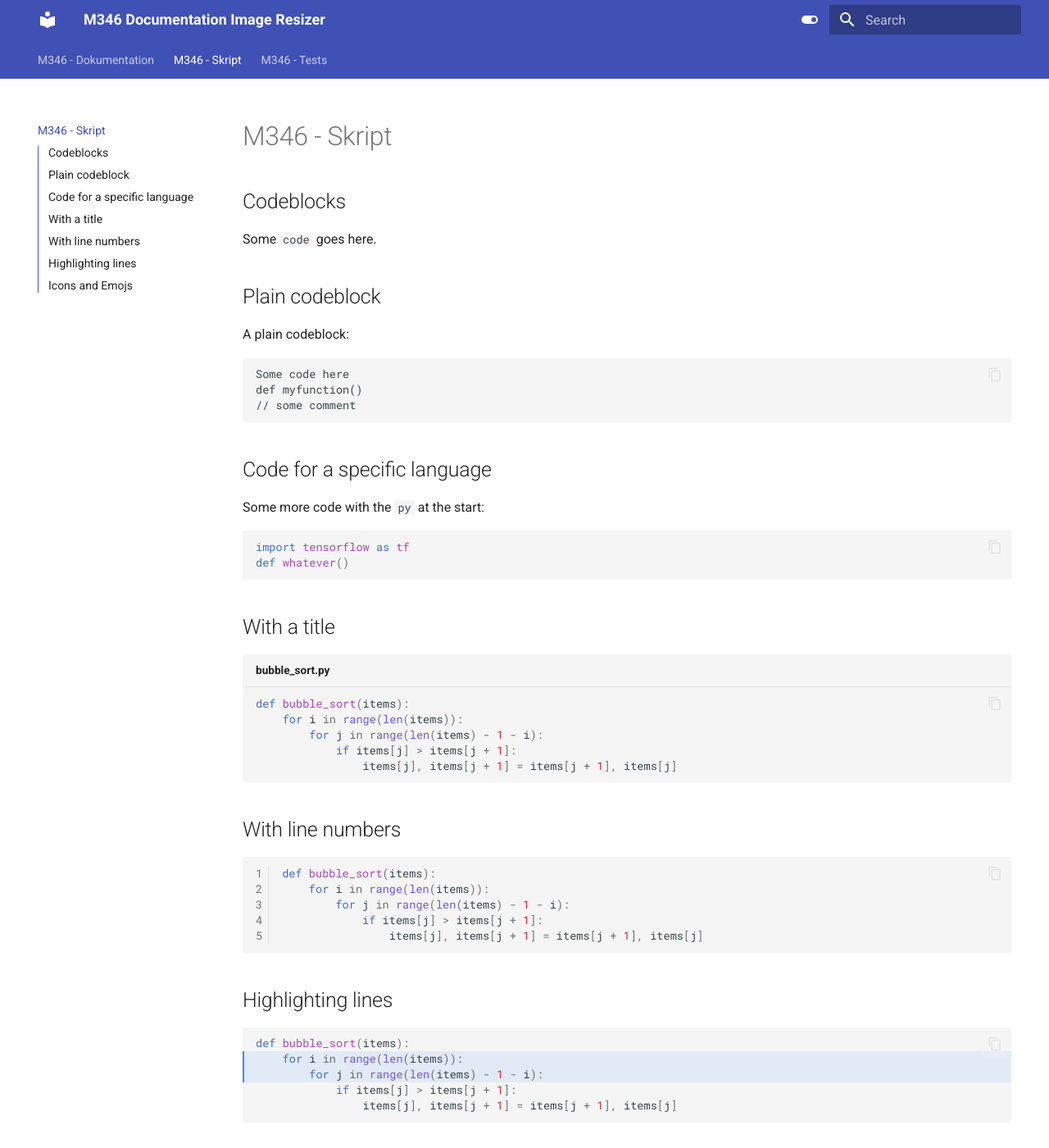
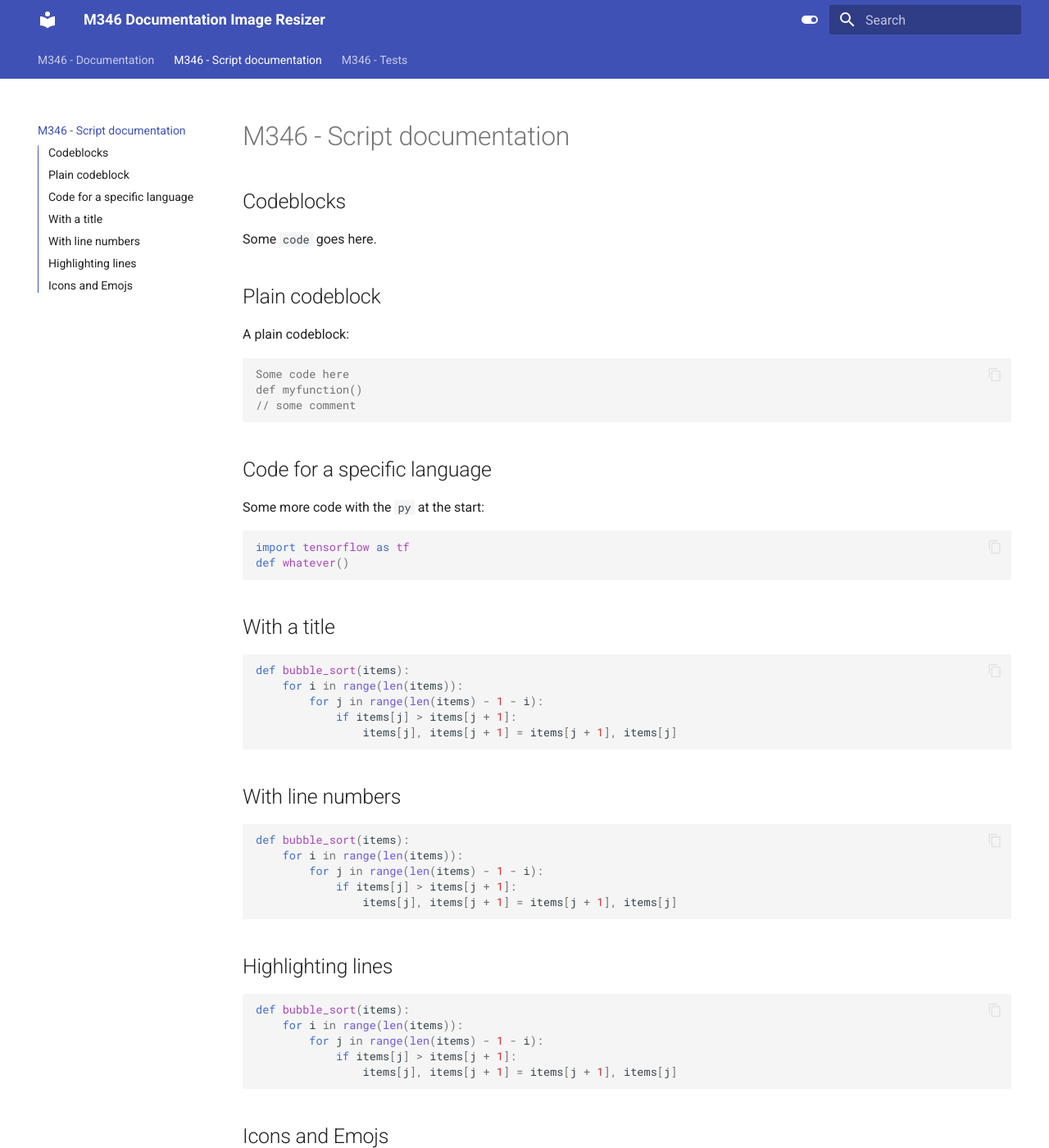
Before and after one commit to ajnurademi/M346-ImageResizer-ajnur-aron-nicolas, an MkDocs documentation site: the page built from documentation/docs/Skript.md, in a window 1280 px wide and 1400 px high. Shown: the whole window at 82% size. Built offline with MkDocs 1.6.1 and Material for MkDocs 9.7.7, drawn with Linux system fonts in a browser that asks for light colours; emoji names are drawn with the system emoji font.

````diff
--- a/documentation/docs/Skript.md
+++ b/documentation/docs/Skript.md
@@ -1,6 +1,10 @@
-# M346 - Skript
+---
+runme:
+  id: 01HTNN62EEWHEPK7PNRHF9WARF
+  version: v3
+---
 
-
+# M346 - Script documentation
 
 ## Codeblocks
 
@@ -10,49 +14,54 @@ Some `code` goes here.
 
 A plain codeblock:
 
-```
+```ini {"id":"01HTNN62EEWHEPK7PNR8SHJGPN"}
 Some code here
 def myfunction()
 // some comment
+
 ```
 
 ## Code for a specific language
 
 Some more code with the `py` at the start:
 
-``` py
+```py {"id":"01HTNN62EEWHEPK7PNRA64GKN3"}
 import tensorflow as tf
 def whatever()
+
 ```
 
 ## With a title
 
-``` py title="bubble_sort.py"
+```py {"id":"01HTNN62EEWHEPK7PNRCPZXRDT"}
 def bubble_sort(items):
     for i in range(len(items)):
         for j in range(len(items) - 1 - i):
             if items[j] > items[j + 1]:
                 items[j], items[j + 1] = items[j + 1], items[j]
+
 ```
 
 ## With line numbers
 
-``` py linenums="1"
+```py {"id":"01HTNN62EEWHEPK7PNRCV7T1ZY"}
 def bubble_sort(items):
     for i in range(len(items)):
         for j in range(len(items) - 1 - i):
             if items[j] > items[j + 1]:
                 items[j], items[j + 1] = items[j + 1], items[j]
+
 ```
 
 ## Highlighting lines
 
-``` py hl_lines="2 3"
+```py {"id":"01HTNN62EEWHEPK7PNRFFF1J14"}
 def bubble_sort(items):
     for i in range(len(items)):
         for j in range(len(items) - 1 - i):
             if items[j] > items[j + 1]:
                 items[j], items[j + 1] = items[j + 1], items[j]
+
 ```
 
 ## Icons and Emojs
````
Also changed, not shown: documentation/docs/index.md (+12 -3 lines).
